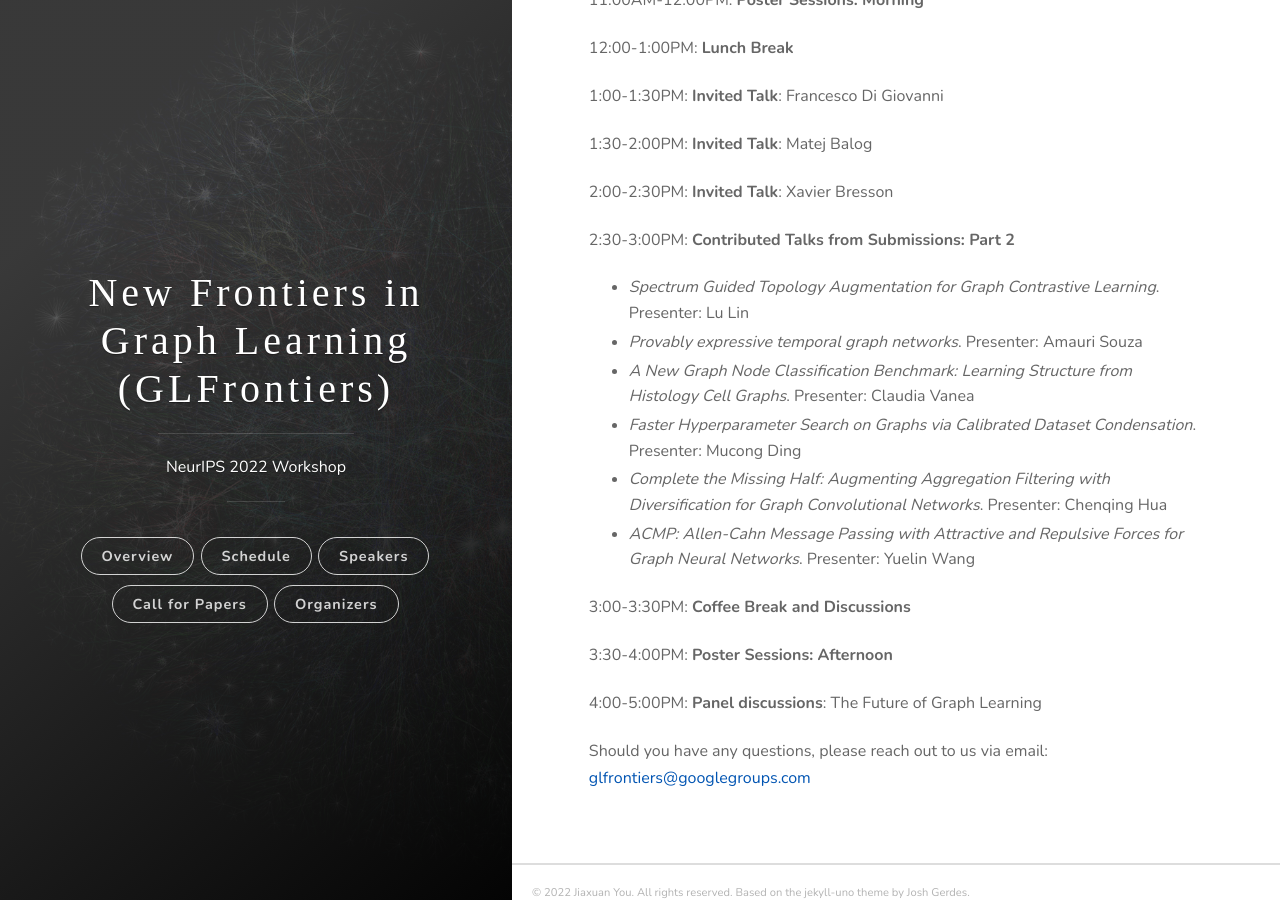
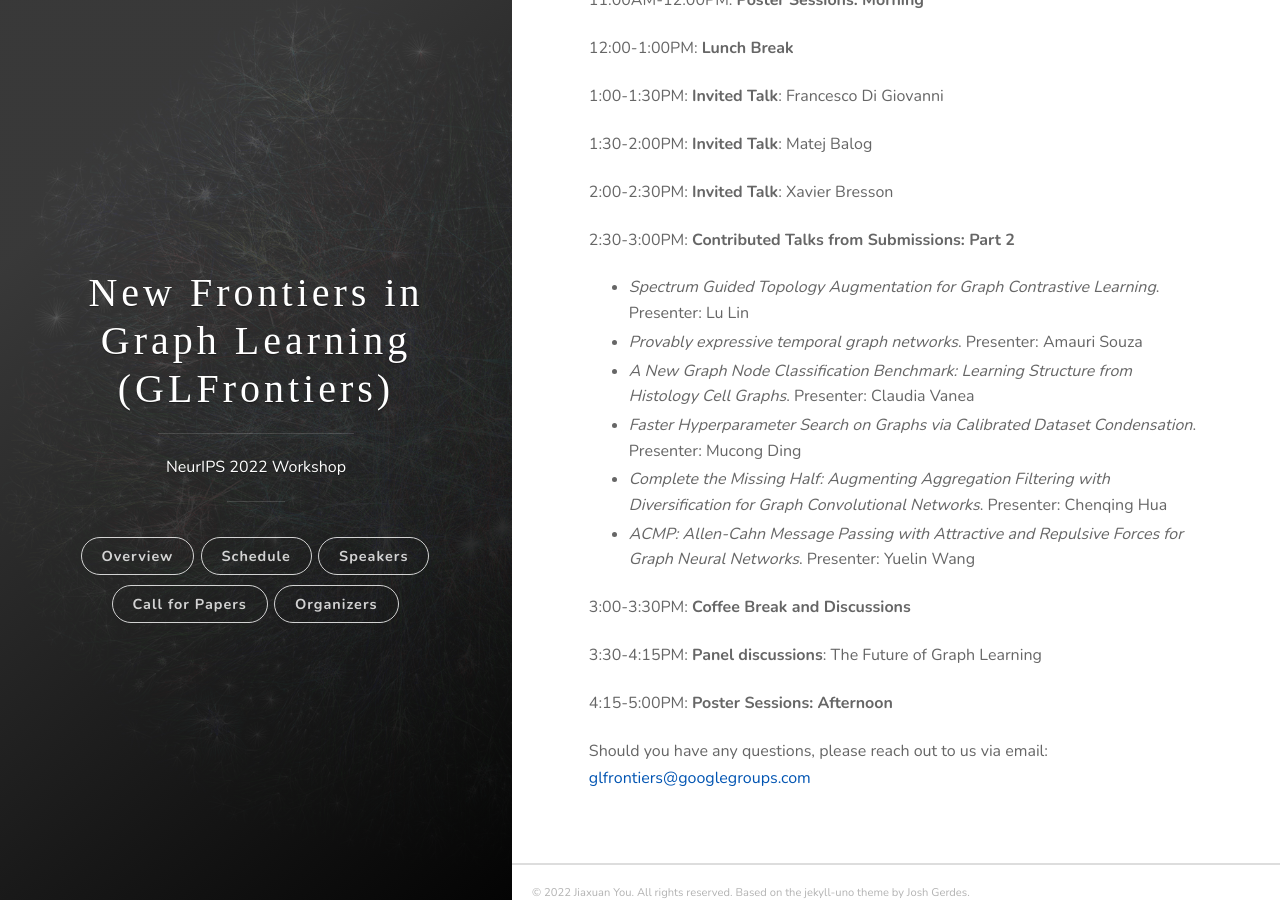
Before and after one commit to glfrontiers/glfrontiers2022.github.io, a Jekyll site: the page built from schedule.md, in a window 1280 px wide and 900 px high, scrolled down 882 px. Built offline with Jekyll 4.4.1, drawn with Linux system fonts in a browser that asks for light colours; some web fonts are replaced.

Commit message:
update schedule

```diff
--- a/schedule.md
+++ b/schedule.md
@@ -89,9 +89,9 @@ You will then have access to the [workshop livestream](https://nips.cc/virtual/2
 
 3:00-3:30PM: **Coffee Break and Discussions**
 
-3:30-4:00PM: **Poster Sessions: Afternoon**
+3:30-4:15PM: **Panel discussions**: The Future of Graph Learning
 
-4:00-5:00PM: **Panel discussions**: The Future of Graph Learning
+4:15-5:00PM: **Poster Sessions: Afternoon**
 
 
 Should you have any questions, please reach out to us via email:<br>
```
